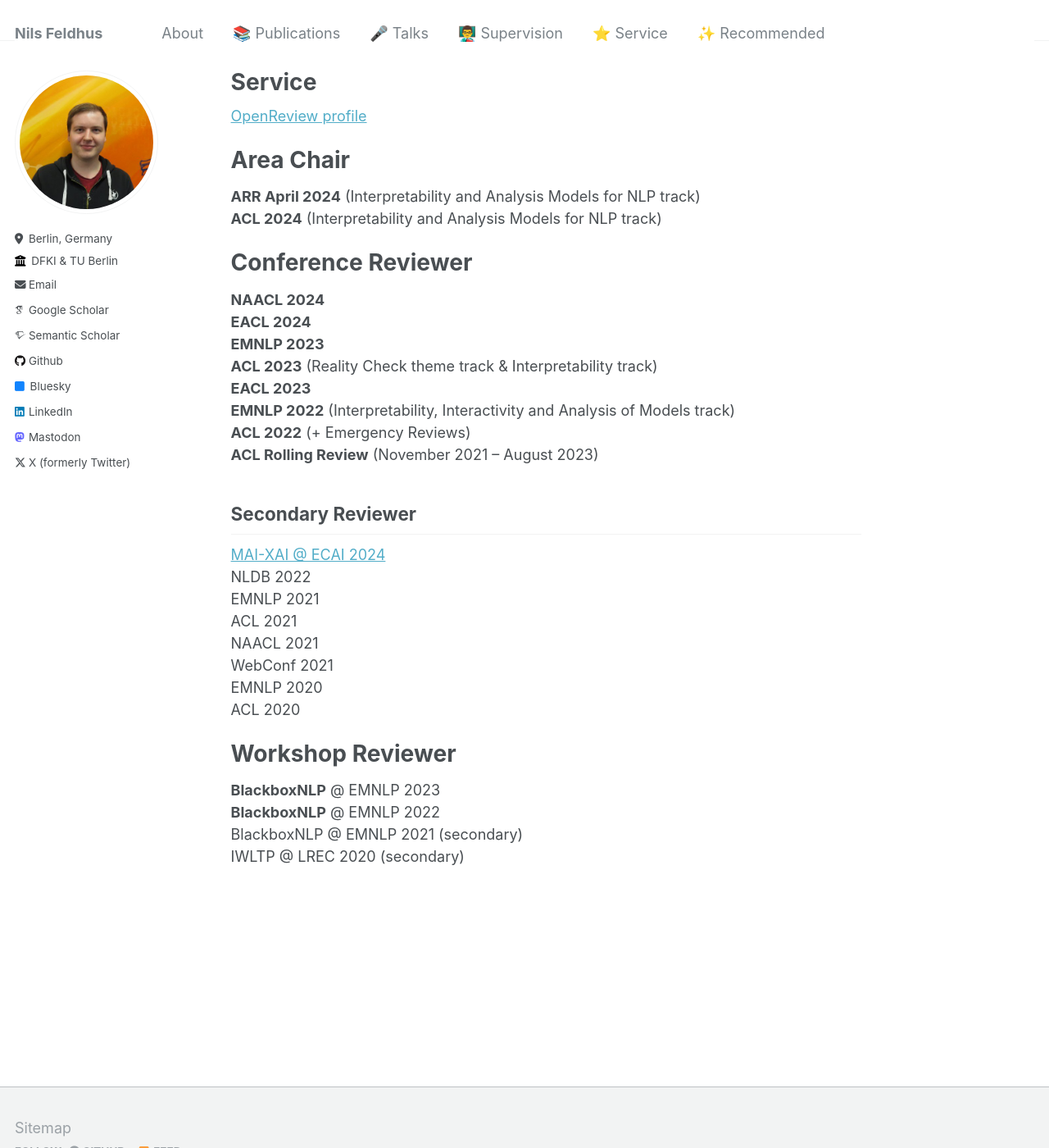
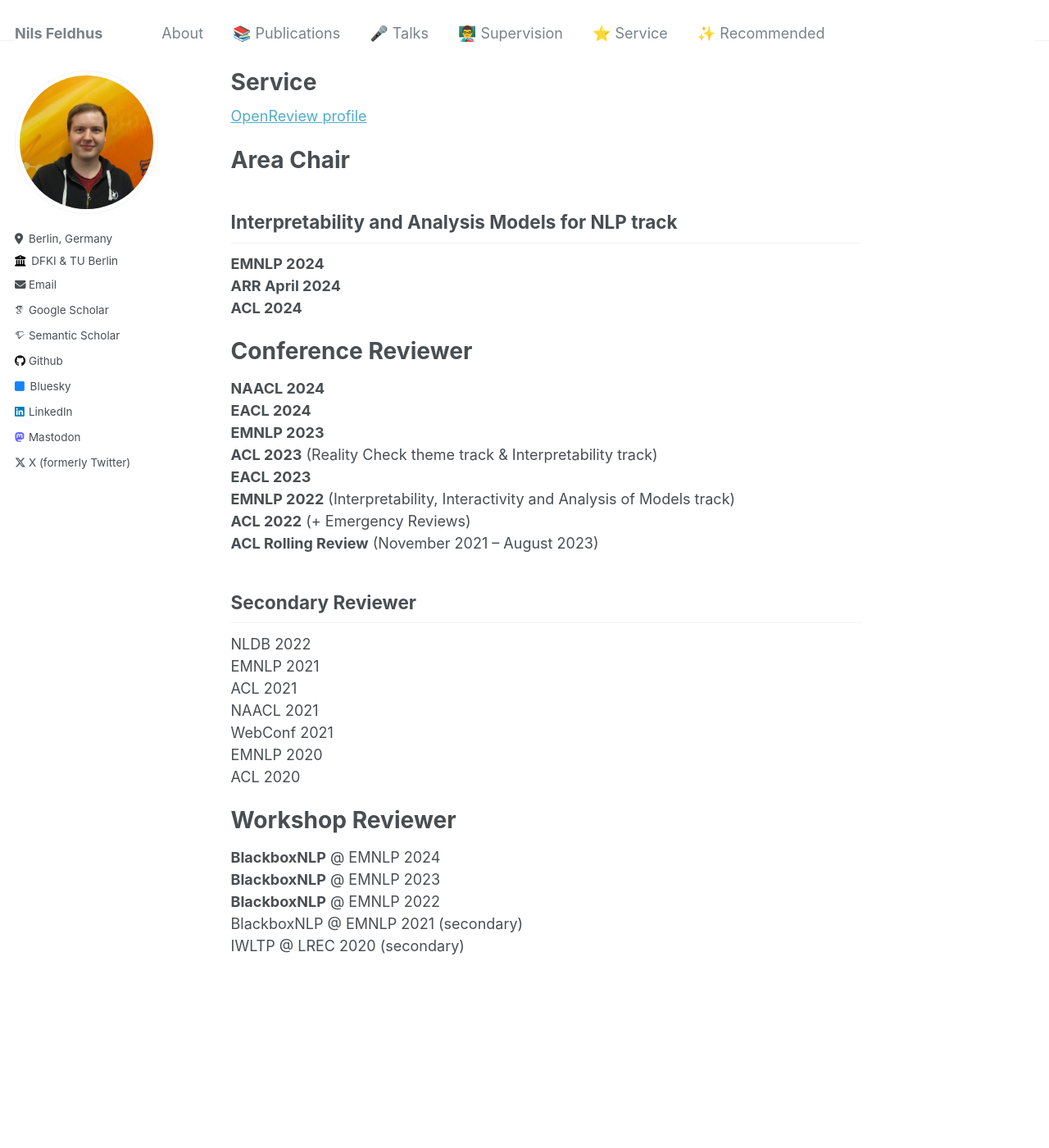
Before and after one commit to nfelnlp/nfelnlp.github.io, a Jekyll site: the page built from service/index.md, in a window 1280 px wide and 1400 px high. Shown: the whole window at 82% size. Built offline with Jekyll 4.4.1, drawn with Linux system fonts in a browser that asks for light colours; some web fonts are replaced.

Commit message:
Added FAccT publication. Updated service.

```diff
--- a/service/index.md
+++ b/service/index.md
@@ -9,8 +9,11 @@ title: "Service"
 
 
 # Area Chair
-**ARR April 2024** (Interpretability and Analysis Models for NLP track)
-**ACL 2024** (Interpretability and Analysis Models for NLP track)
+
+## Interpretability and Analysis Models for NLP track
+**EMNLP 2024**
+**ARR April 2024**
+**ACL 2024**
 
 
 # Conference Reviewer
@@ -24,7 +27,6 @@ title: "Service"
 **ACL Rolling Review** (November 2021 – August 2023)
 
 ## Secondary Reviewer
-[MAI-XAI @ ECAI 2024](https://sites.google.com/view/mai-xai24/home)
 NLDB 2022
 EMNLP 2021
 ACL 2021
@@ -34,6 +36,7 @@ EMNLP 2020
 ACL 2020
 
 # Workshop Reviewer
+**BlackboxNLP** @ EMNLP 2024
 **BlackboxNLP** @ EMNLP 2023
 **BlackboxNLP** @ EMNLP 2022
 BlackboxNLP @ EMNLP 2021 (secondary)
```
Also changed, not shown: index.md (+1 -1 lines), publications/index.md (+1 -1 lines).
